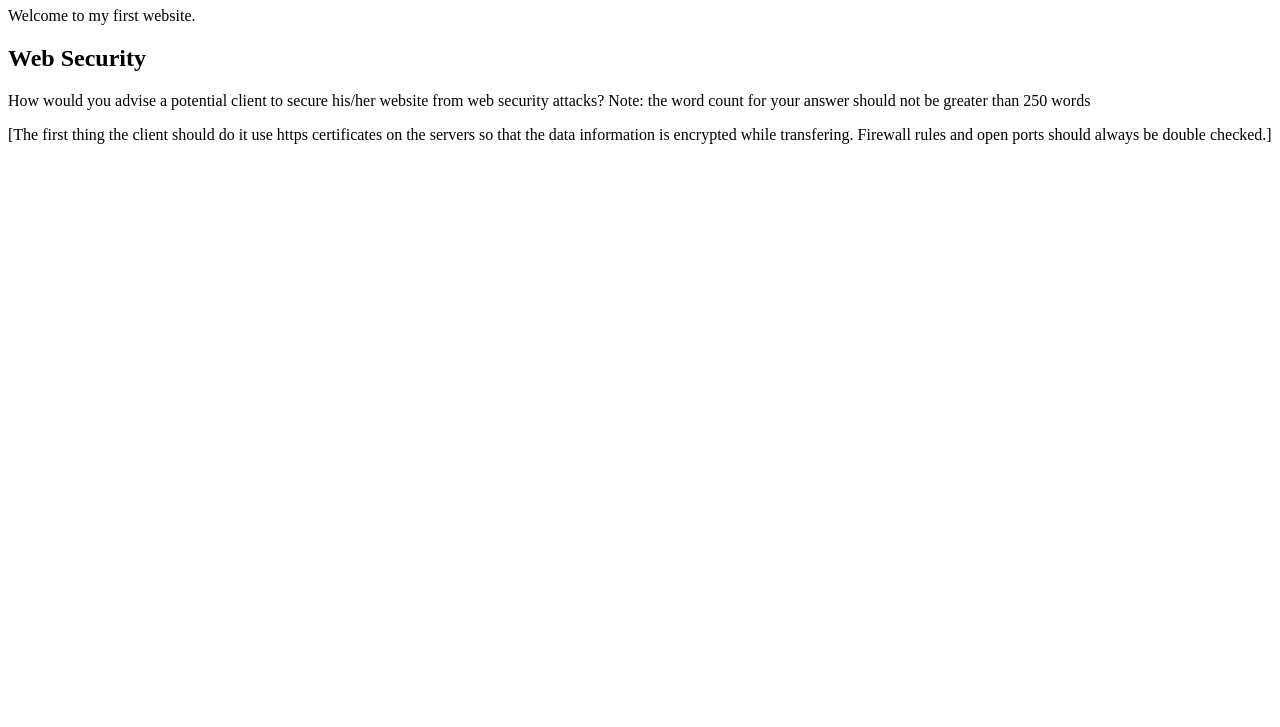
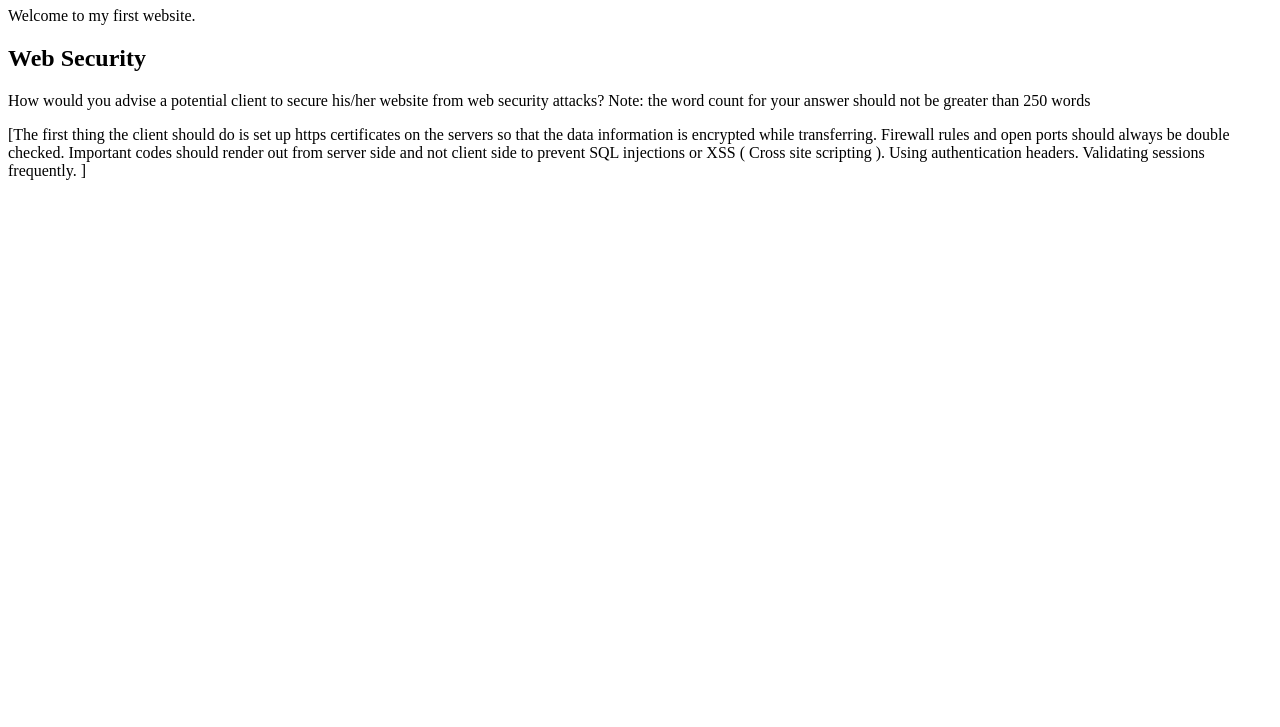
Before and after one commit to Noroff-FEU-Assignments/cross-course-project-EronAdemi, a plain HTML site: page index.html in a window 1280 px wide. Shown: the part 73-800 px from the top of the page. Drawn offline with Linux system fonts and the light colour scheme.

Commit message:
More changes to body

```diff
--- a/index.html
+++ b/index.html
@@ -10,8 +10,10 @@
     <p id="web-security-question" >How would you advise a potential client to secure his/her website from web security attacks?
          Note: the word count for your answer should not be greater
          than 250 words</p>
-    <p id="web-security-answer">[The first thing the client should do it use https certificates on
-        the servers so that the data information is encrypted while transfering.
-        Firewall rules and open ports should always be double checked.]</p>
+    <p id="web-security-answer">[The first thing the client should do is set up https certificates on
+        the servers so that the data information is encrypted while transferring.
+        Firewall rules and open ports should always be double checked. Important codes should render out from server
+        side and not client side to
+        prevent SQL injections or XSS ( Cross site scripting ). Using authentication headers. Validating sessions frequently. ]</p>
   </body>
 </html>
```
